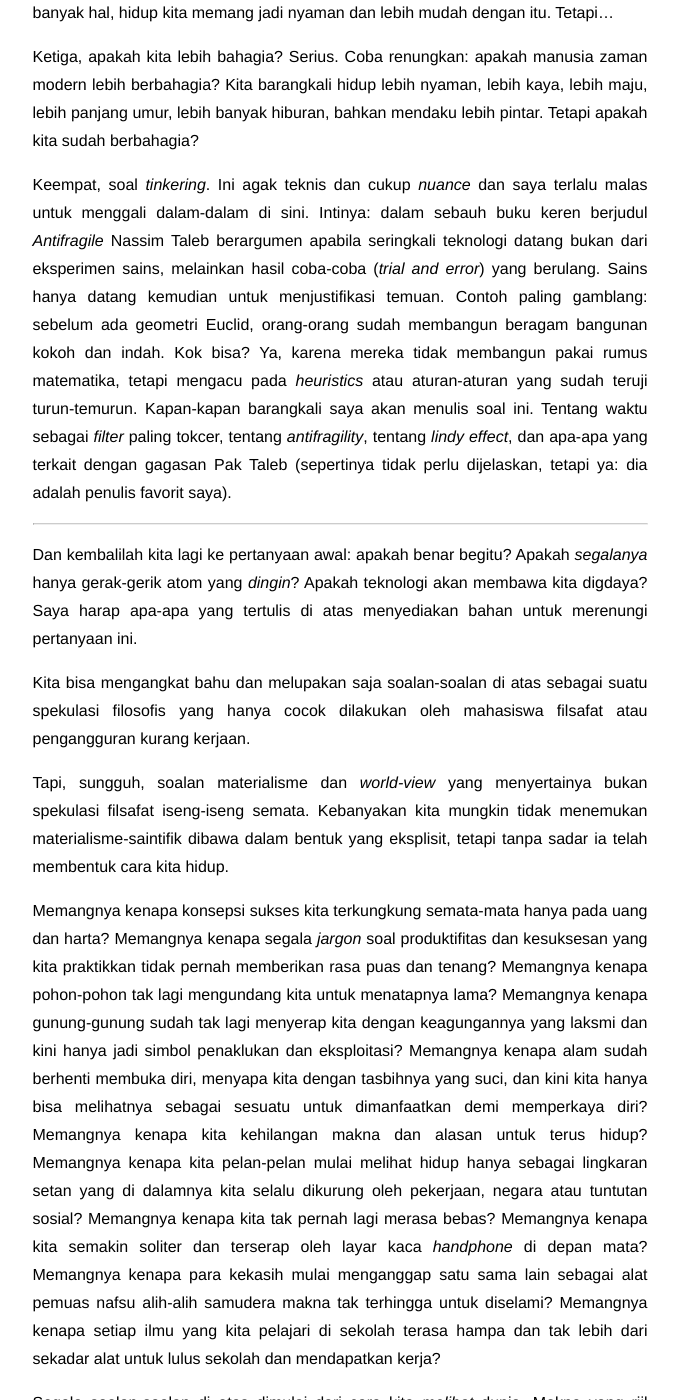
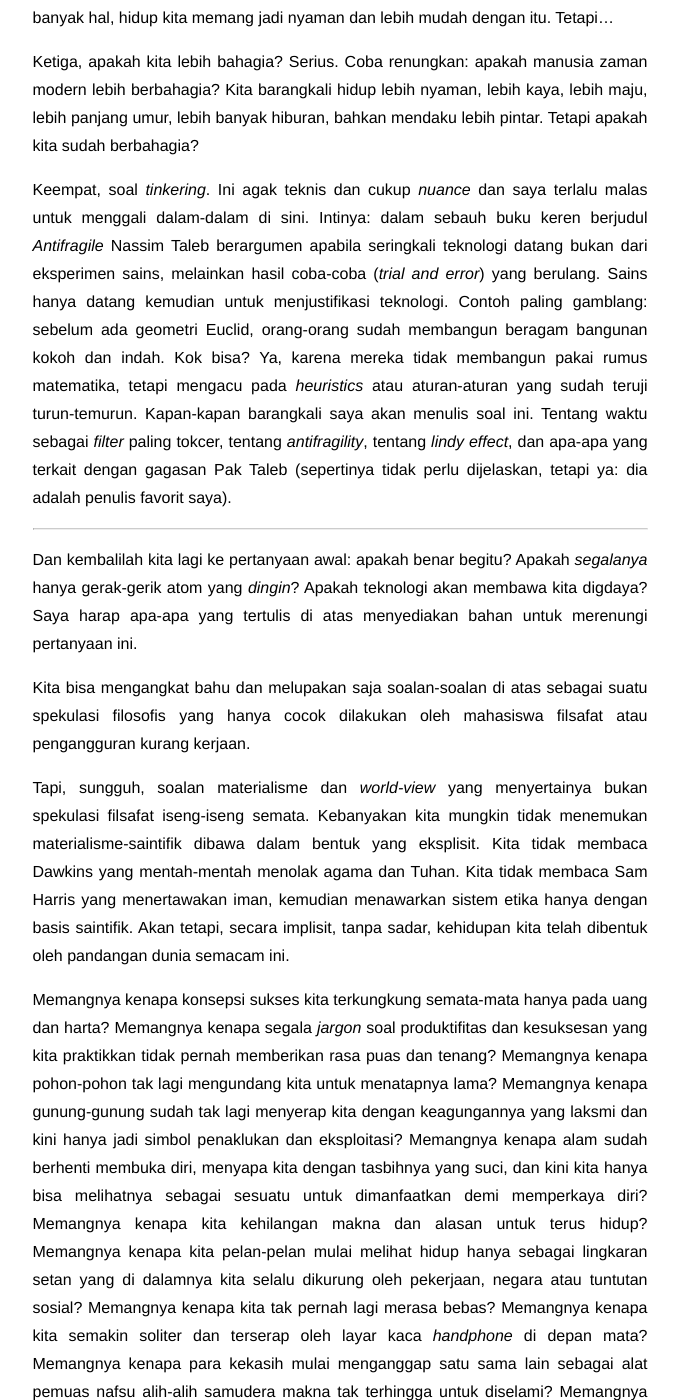
Before and after one commit to aminhanif/aminhanif.github.io, a Jekyll site: the page built from _posts/2025-08-20-sakralitas-sains.md, in a window 1280 px wide and 1400 px high, scrolled down 5566 px. Shown: the whole window, without its empty margins (300-979 px from the left). Built offline with Jekyll 4.4.1, drawn with Linux system fonts in a browser that asks for light colours; some of the changed text lies outside the part shown.

Commit message:
Update 2025-08-20-sakralitas-sains.md

```diff
--- a/_posts/2025-08-20-sakralitas-sains.md
+++ b/_posts/2025-08-20-sakralitas-sains.md
@@ -28,7 +28,7 @@
 
 Saya setuju, setuju betul dengan semua itu. Tapi, makin saya dalami sains dalam bentuknya yang modern, makin saya ragu apakah ia bisa kawin dengan agama---terutama aspek spiritual di dalamnya.
 
-Suka tidak suka, sains modern bukan hanya observasi yang *innocent* terhadap alam.  Di dalamnya melekat suatu aksioma——kepercayaan yang dipegang teguh---terhadap suatu pandangan dunia (*world view*) yang materialistis dan kuantitatif. Yaitu semacam pemahaman bahwa segala fenomena di dunia bisa direduksi kepada pergerakan benda-benda (yang dibentuk oleh unit materi paling dasar seperti proton, neutron dan bahkan lebih kecil lagi). Materi-materi ini bergerak tunduk oleh hukum alam yang tetap dan pasti.[^1]
+Suka tidak suka, sains modern bukan hanya observasi yang *innocent* terhadap alam.  Di dalamnya melekat suatu aksioma---kepercayaan yang dipegang teguh---terhadap suatu pandangan dunia (*world view*) yang materialistis dan kuantitatif. Yaitu semacam pemahaman bahwa segala fenomena di dunia bisa direduksi kepada pergerakan benda-benda (yang dibentuk oleh unit materi paling dasar seperti proton, neutron dan bahkan lebih kecil lagi). Materi-materi ini bergerak tunduk oleh hukum alam yang tetap dan pasti.[^1]
 
 Materialisme itu sangat seksi. Bersama dengan logika, model saintifik, dan matematika, ia menyediakan “kunci ilmu pengetahuan”. Kunci yang darinya *semua hal* bisa diketahui. Setidaknya, begitulah kelihatannya. Begitulah *janjinya*. Lewat materialisme-saintifik, akar dari kenyataan adalah benda-benda yang tunduk pada hukum alam. Hukum alam pada gilirannya bisa diekspresikan lewat logika dan matematika. Maka, semua fenomena bisa dijelaskan melalui *narasi* ini.
 
@@ -78,13 +78,13 @@
 
 Lantas bagaimana dengan teknologi? Toh, sains modern menghasilkan macam-macam alat yang membuat hidup kita jauh lebih nyaman. Laptop yang saya pakai untuk menulis artikel ini, mesin yang dipakai untuk menggiling dan membungkus kopi yang sedang saya minum, motor yang saya pakai untuk berangkat kerja: semuanya hasil dari sains modern, kan? Saya cerewet soal ini dan itu tentang sains modern, menganggapnya sebagai narasi yang palsu terhadap kenyataan. Akan tetapi, ujung-ujungnya saya tak bisa lepas dari “produk” mereka untuk menunjang hidup. Maka terkait ini ada empat poin:
 
-Pertama, saya tidak bermasalah dengan sains dan materialisme sebagai alat untuk menghasilkan teknologi (dengan catatan, tentu). Masalah saya adalah sains dan materialisme sebagai *world-view*. Kita perlu formula Newton untuk membuat pesawat. Akan tetapi, jangan jadikan aksioma-aksioma yang ada di dalam formula tersebut untuk membentuk cara pandang terhadap dunia. Jadikan ia semata-mata sarana membuat teknologi, bukan alat pencari *kebenaran*. Teknologi dan kebenaran: percayalah, keduanya sangat sangat sangat jauh berbeda.
+Pertama, saya tidak bermasalah dengan sains dan materialisme sebagai alat untuk menghasilkan teknologi.[^2] Masalah saya adalah sains dan materialisme sebagai *world-view*. Kita perlu formula Newton untuk membuat pesawat. Akan tetapi, jangan jadikan aksioma-aksioma yang ada di dalam formula tersebut untuk membentuk cara pandang terhadap dunia. Jadikan ia semata-mata sarana membuat teknologi, bukan alat pencari *kebenaran*. Teknologi dan kebenaran: percayalah, keduanya sangat sangat sangat jauh berbeda.
 
 Kedua, teknologi modern melahirkan kemungkinan-kemungkinan penderitaan yang mengerikan. Lihatlah bom nuklir. Lihatlah senjata biologis. Lihatlah pornografi. Baru pada zaman inilah umat manusia punya kemampuan untuk menghasilkan penderitaan dalam skala planet, bahkan membuat punah dirinya sendiri. Baru pada zaman ini. Mengapa bisa? Satu kemungkinan alasan: terobosan sains. Satu kemungkinan lain (yang rasanya jauh lebih menarik): kita sudah kehilangan kebijaksanaan. Dulu kita percaya akan keberadaan keindahan, kebenaran, kebaikan. Mitos-mitos, ajaran agama, simbolisme, dan beragam ritus menjadi perkakas untuk mencapai ketiganya. Kini semua itu dikubur habis, dimonopoli oleh materialisme saintifik yang sepertinya tidak bisa menyediakan banyak hal kecuali teknologi untuk memanipulasi alam. Dalam banyak hal, hidup kita memang jadi nyaman dan lebih mudah dengan itu. Tetapi...
 
 Ketiga, apakah kita lebih bahagia? Serius. Coba renungkan: apakah manusia zaman modern lebih berbahagia? Kita barangkali hidup lebih nyaman, lebih kaya, lebih maju, lebih panjang umur, lebih banyak hiburan, bahkan mendaku lebih pintar. Tetapi apakah kita sudah berbahagia?
 
-Keempat, soal *tinkering*. Ini agak teknis dan cukup *nuance* dan saya terlalu malas untuk menggali dalam-dalam di sini. Intinya: dalam sebauh buku keren berjudul *Antifragile* Nassim Taleb berargumen apabila seringkali teknologi datang bukan dari eksperimen sains, melainkan hasil coba-coba (*trial and error*) yang berulang. Sains hanya datang kemudian untuk menjustifikasi temuan. Contoh paling gamblang: sebelum ada geometri Euclid, orang-orang sudah membangun beragam bangunan kokoh dan indah. Kok bisa? Ya, karena mereka tidak membangun pakai rumus matematika, tetapi mengacu pada *heuristics* atau aturan-aturan yang sudah teruji turun-temurun. Kapan-kapan barangkali saya akan menulis soal ini. Tentang waktu sebagai *filter* paling tokcer, tentang *antifragility*, tentang *lindy effect*, dan apa-apa yang terkait dengan gagasan Pak Taleb (sepertinya tidak perlu dijelaskan, tetapi ya: dia adalah penulis favorit saya).
+Keempat, soal *tinkering*. Ini agak teknis dan cukup *nuance* dan saya terlalu malas untuk menggali dalam-dalam di sini. Intinya: dalam sebauh buku keren berjudul *Antifragile* Nassim Taleb berargumen apabila seringkali teknologi datang bukan dari eksperimen sains, melainkan hasil coba-coba (*trial and error*) yang berulang. Sains hanya datang kemudian untuk menjustifikasi teknologi. Contoh paling gamblang: sebelum ada geometri Euclid, orang-orang sudah membangun beragam bangunan kokoh dan indah. Kok bisa? Ya, karena mereka tidak membangun pakai rumus matematika, tetapi mengacu pada *heuristics* atau aturan-aturan yang sudah teruji turun-temurun. Kapan-kapan barangkali saya akan menulis soal ini. Tentang waktu sebagai *filter* paling tokcer, tentang *antifragility*, tentang *lindy effect*, dan apa-apa yang terkait dengan gagasan Pak Taleb (sepertinya tidak perlu dijelaskan, tetapi ya: dia adalah penulis favorit saya).
 
 ***
 
@@ -92,17 +92,20 @@
 
 Kita bisa mengangkat bahu dan melupakan saja soalan-soalan di atas sebagai suatu spekulasi filosofis yang hanya cocok dilakukan oleh mahasiswa filsafat atau pengangguran kurang kerjaan.
 
-Tapi, sungguh, soalan materialisme dan *world-view* yang menyertainya bukan spekulasi filsafat iseng-iseng semata. Kebanyakan kita mungkin tidak menemukan materialisme-saintifik dibawa dalam bentuk yang eksplisit, tetapi tanpa sadar ia telah membentuk cara kita hidup.
+Tapi, sungguh, soalan materialisme dan *world-view* yang menyertainya bukan spekulasi filsafat iseng-iseng semata. Kebanyakan kita mungkin tidak menemukan materialisme-saintifik dibawa dalam bentuk yang eksplisit. Kita tidak membaca Dawkins yang mentah-mentah menolak agama dan Tuhan. Kita tidak membaca Sam Harris yang menertawakan iman, kemudian menawarkan sistem etika hanya dengan basis saintifik.
+Akan tetapi, secara implisit, tanpa sadar, kehidupan kita telah dibentuk oleh pandangan dunia semacam ini.
 
 Memangnya kenapa konsepsi sukses kita terkungkung semata-mata hanya pada uang dan harta? Memangnya kenapa segala *jargon* soal produktifitas dan kesuksesan yang kita praktikkan tidak pernah memberikan rasa puas dan tenang? Memangnya kenapa pohon-pohon tak lagi mengundang kita untuk menatapnya lama? Memangnya kenapa gunung-gunung sudah tak lagi menyerap kita dengan keagungannya yang laksmi dan kini hanya jadi simbol penaklukan dan eksploitasi? Memangnya kenapa alam sudah berhenti membuka diri, menyapa kita dengan tasbihnya yang suci, dan kini kita hanya bisa melihatnya sebagai sesuatu untuk dimanfaatkan demi memperkaya diri? Memangnya kenapa kita kehilangan makna dan alasan untuk terus hidup? Memangnya kenapa kita pelan-pelan mulai melihat hidup hanya sebagai lingkaran setan yang di dalamnya kita selalu dikurung oleh pekerjaan, negara atau tuntutan sosial? Memangnya kenapa kita tak pernah lagi merasa bebas? Memangnya kenapa kita semakin soliter dan terserap oleh layar kaca *handphone* di depan mata? Memangnya kenapa para kekasih mulai menganggap satu sama lain sebagai alat pemuas nafsu alih-alih samudera makna tak terhingga untuk diselami? Memangnya kenapa setiap ilmu yang kita pelajari di sekolah terasa hampa dan tak lebih dari sekadar alat untuk lulus sekolah dan mendapatkan kerja?
 
 Segala soalan-soalan di atas dimulai dari cara kita *melihat* dunia. Makna yang riil takkan pernah bisa ditemukan dalam dunia yang hanya terdiri atas benda-benda yang bergerak tanpa jiwa. Dalam dunia yang dingin dan materialistis macam itu, etika dan moral hanyalah “kesepakatan sosial” supaya kita bisa sama-sama hidup tanpa membunuh satu sama lain. Dalam dunia yang dingin dan materialistis macam itu, kebahagiaan tak pernah lebih dari kenikmatan tubuh yang makin dikejar makin tak puas kita dibuatnya. Maka makna terbesar hanya terletak pada memperbanyak uang, memperbanyak seks, mempertinggi status sosial: yang penting tidak mengganggu orang lain. Pelan-pelan, begitulah cara kita hidup. Pelan-pelan, dunia kehilangan warna.
 
+***
+
 Yah, tapi saya percaya dunia tidaklah sesuram itu. Rasanya, tak ada atheisme massal. Yang ada hanya kebingungan massal.  Di satu sisi kita masih menikmati puisi, masih takjub pada purnama, masih terketuk hatinya melihat ketidakadilan. Hanya temuan-temuan saintifik mulai menggerogoti hati dengan ragu, gerak-gerik zaman dan masyarakat pun mulai menutup mata kita akan definisi kesuksesan di luar yang bersifat materiil. Ya, kita cuma orang-orang bingung yang tak sadar kalau sedang dihimpit oleh gelombang besar zaman. Orang-orang yang bersorak dan terisak pada saat yang sama.
 
 ***
 
-Saya meniatkan tulisan ini sebagai sekeping perenungan saja; tapi lama-lama malah jadi panjang. Terlalu panjang. Maka biarlah renungan kebablasan ini ditutup dengan sebuah kutipan dari Embha Ainun Nadjib. Ucapannya sederhana menusuk:
+Saya meniatkan tulisan ini sebagai sekeping perenungan saja; tapi lama-lama malah jadi panjang. Terlalu panjang. Maka biarlah renungan kebablasan ini ditutup dengan sebuah kutipan dari Emha Ainun Nadjib. Ucapannya sederhana menusuk:
 
 “materialisme adalah alat utama Dajjal dan Iblis untuk memperdaya Anda”.
 
@@ -113,3 +116,5 @@
 
 
     Kemudian, tentu aksioma sains modern lebih kompleks dari pada materialisme saja. Ada pula asumsi soal alam semesta yang bersifat *closed-system*, hukum alam yang tetap, dan lainnya. Barangkali baik juga ditulis di artikel terpisah.
+
+[^2]: Dengan catatan besar, tentu. Biar bagaimanapun, teknologi yang dihasilkan dengan pandangan materialistis secara langsung akan menganggap dunia sebagai sesuatu untuk dieksploitasi. Intinya, materialisme dan pandangan sains modern mesti "dikurung". Ia hanya bisa menjadi "pelayan" dari pandangan dunia yang lebih luhur. Terkait hal ini, ada buku yang sangat penting dari Iain Mcgilchrist berjudul *The Master and His Emissary*. Kapan-kapan akan saya bahas.
```
Also changed, not shown: other parts of _posts/2025-08-20-sakralitas-sains.md (+2 -2 lines).
